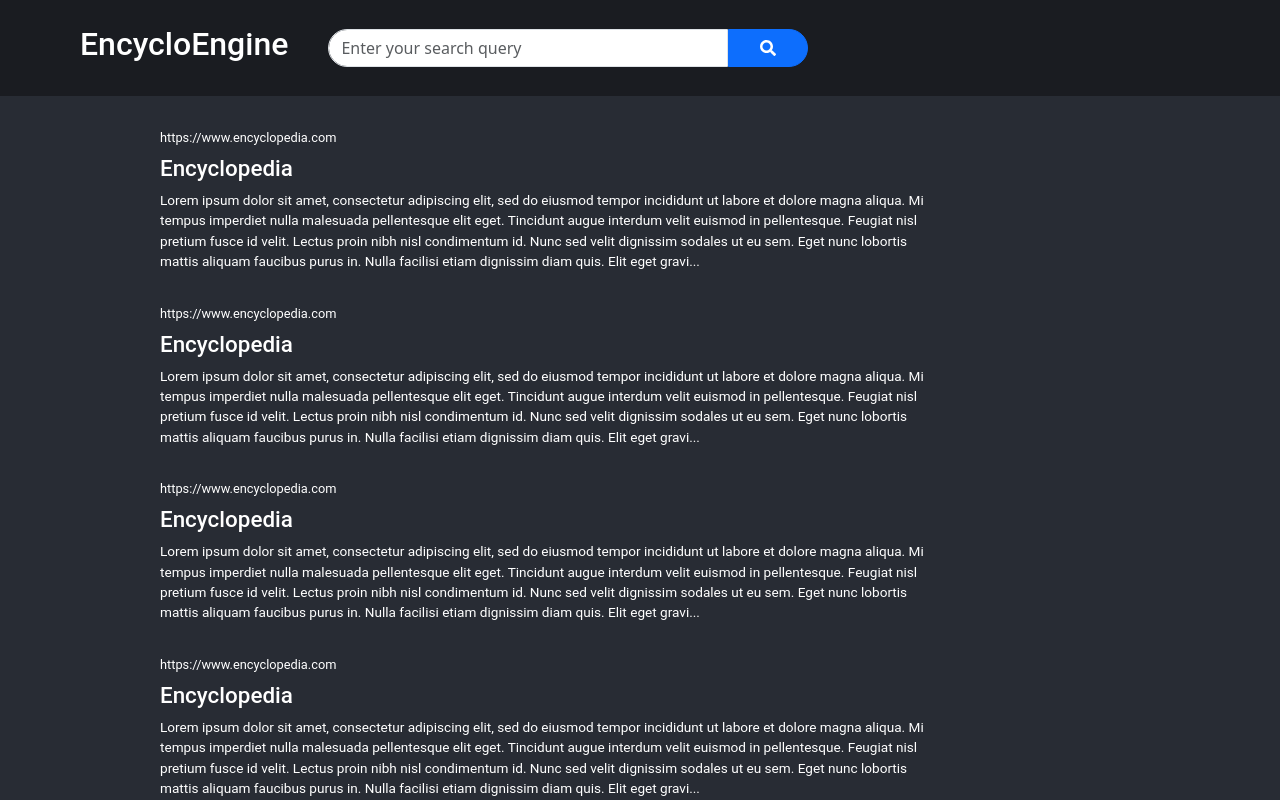
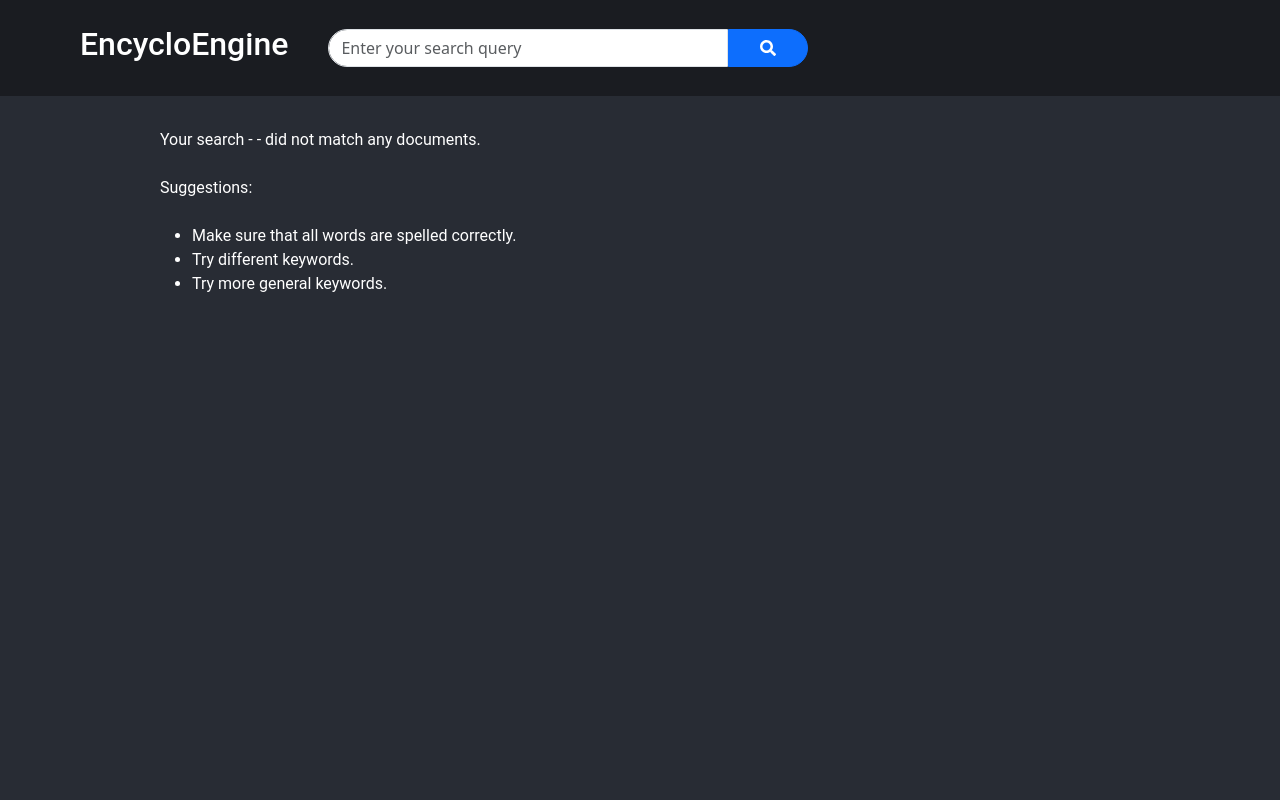
Before and after one commit to CzarCerro/EncyloEngine, a React (Create React App) app in the folder web-application/: page /searchResult in a window 1280 px wide. Shown: the top 800 px of the page. Built offline with nearby package versions, Linux system fonts and the light colour scheme.

Commit message:
feat: integrate with node

```diff
--- a/web-application/package.json
+++ b/web-application/package.json
@@ -6,6 +6,7 @@
     "@testing-library/jest-dom": "^5.16.5",
     "@testing-library/react": "^13.4.0",
     "@testing-library/user-event": "^13.5.0",
+    "axios": "^1.4.0",
     "bootstrap": "^5.3.0",
     "react": "^18.2.0",
     "react-dom": "^18.2.0",
--- a/web-application/src/App.css
+++ b/web-application/src/App.css
@@ -1,6 +1,9 @@
 .App h1,
 .App h2,
 .App span,
+.App p,
+.App ul,
+.App li,
 .App a {
   color: white;
   font-family: 'Roboto', sans-serif;
--- a/web-application/src/components/navBar/Navbar.js
+++ b/web-application/src/components/navBar/Navbar.js
@@ -2,13 +2,13 @@ import styles from './styles/navbar.module.css'
 import Title from '../common/Title';
 import SearchBar from '../searchBar/SearchBar';
 
-function Navbar({ searchQuery, handleSearchInputChange }) {
+function Navbar({ searchQuery, handleSearchInputChange, handleSearchResults }) {
 
     return (
         <div className={styles.Navbar}>
             <div className={styles.NavbarSearchFrame}>
                 <Title fontSize={2} />
-                <SearchBar searchQuery={searchQuery} handleSearchInputChange={handleSearchInputChange} />
+                <SearchBar searchQuery={searchQuery} handleSearchInputChange={handleSearchInputChange} handleSearchResults={handleSearchResults} />
             </div>
         </div>
     )
--- a/web-application/src/components/searchBar/SearchBar.js
+++ b/web-application/src/components/searchBar/SearchBar.js
@@ -1,25 +1,39 @@
-import './styles/searchbar.css'
-import { useNavigate } from "react-router-dom";
+import React, { useState } from 'react';
+import './styles/searchbar.css';
+import { useNavigate } from 'react-router-dom';
+import axios from 'axios';
 
-function SearchBar({ searchQuery, handleSearchInputChange }) {
+function SearchBar({ searchQuery, handleSearchInputChange, handleSearchResults }) {
     const navigate = useNavigate();
+    const [isLoading, setIsLoading] = useState(false);
 
     const handleSubmit = () => {
         if (searchQuery.trim() !== '') {
-            navigate('/searchResult');
+            setIsLoading(true);
+
+              axios.get(`http://localhost:5000/search?query=${encodeURIComponent(searchQuery)}`)
+                .then(response => {
+                  setIsLoading(false);
+                  console.log(response.data);
+                  handleSearchResults(response.data);
+                  navigate('/searchResult');
+                })
+                .catch(error => {
+                  setIsLoading(false);
+                  console.error('An error occurred during search:', error);
+                });
         }
     };
 
-
     return (
         <div>
-            <div class="input-group">
+            <div className="input-group">
                 <div style={{ display: 'flex', justifyContent: 'row' }}>
-                    <div class="form-outline">
+                    <div className="form-outline">
                         <input
                             id="search-focus"
                             type="search"
-                            class="form-control"
+                            className="form-control"
                             onChange={handleSearchInputChange}
                             placeholder="Enter your search query"
                             style={{
@@ -28,7 +42,7 @@ function SearchBar({ searchQuery, handleSearchInputChange }) {
                                 borderBottomRightRadius: '0',
                                 borderTopLeftRadius: '2rem',
                                 borderBottomLeftRadius: '2rem',
-                                boxShadow: 'none'
+                                boxShadow: 'none',
                             }}
                             value={searchQuery}
                         />
@@ -36,7 +50,8 @@ function SearchBar({ searchQuery, handleSearchInputChange }) {
                     <button
                         onClick={handleSubmit}
                         type="button"
-                        class="btn btn-primary"
+                        className={`btn btn-primary ${isLoading ? 'loading-button' : ''
+                            }`}
                         style={{
                             width: '5rem',
                             borderTopRightRadius: '2rem',
@@ -44,13 +59,14 @@ function SearchBar({ searchQuery, handleSearchInputChange }) {
                             borderTopLeftRadius: '0',
                             borderBottomLeftRadius: '0',
                         }}
+                        disabled={isLoading}
                     >
-                        <i class="fas fa-search"></i>
+                        <i className="fas fa-search"></i>
                     </button>
                 </div>
             </div>
         </div>
-    )
+    );
 }
 
-export default SearchBar
+export default SearchBar;
--- /dev/null
+++ b/web-application/src/components/searchResultBlock/NoResultBlock.js
@@ -0,0 +1,22 @@
+import styles from './styles/noresultblock.module.css'
+
+function NoResultBlock({searchQuery}) {
+
+    return(
+        <div className={styles.NoResultBlock}>
+        <p>
+          Your search - <strong>{searchQuery}</strong> - did not match any documents.
+        </p>
+        <p>
+          Suggestions:
+        </p>
+        <ul>
+          <li>Make sure that all words are spelled correctly.</li>
+          <li>Try different keywords.</li>
+          <li>Try more general keywords.</li>
+        </ul>
+      </div>
+    );
+}
+
+export default NoResultBlock;
--- /dev/null
+++ b/web-application/src/components/searchResultBlock/styles/noresultblock.module.css
@@ -0,0 +1,10 @@
+.NoResultBlock {
+    display: flex;
+    flex-direction: column;
+    gap: 0.5rem;
+    width: 60%;
+    height: fit-content;
+    margin-top: 2rem;
+    margin-left: 10rem;
+    cursor: pointer;
+  }
--- a/web-application/src/components/searchResultBlock/styles/searchresultblock.module.css
+++ b/web-application/src/components/searchResultBlock/styles/searchresultblock.module.css
@@ -10,7 +10,7 @@
   }
 
   .SearchResultBlock a {
-    font-size: 0.8rem;
+    font-size: 1rem;
     text-decoration: none;
   }
 
@@ -26,7 +26,7 @@
   }
 
   .SearchResultBlock span {
-    font-size: 0.85rem;
+    font-size: 1rem;
     padding: 0;
     margin: 0;
   }
--- a/web-application/src/pages/SearchResult.js
+++ b/web-application/src/pages/SearchResult.js
@@ -1,29 +1,37 @@
-import React from 'react';
+import React, { useState } from 'react';
 import PageFrame from '../components/common/PageFrame';
 import Navbar from '../components/navBar/Navbar';
 import styles from './styles/searchresult.module.css'
 import SearchResultBlock from '../components/searchResultBlock/SearchResultBlock';
-import mockData from '../mockData.js'
-
+import NoResultBlock from '../components/searchResultBlock/NoResultBlock';
 
 function SearchResult({ searchQuery, handleSearchInputChange }) {
+  const [searchResults, setSearchResults] = useState([]);
 
-  const data = mockData();
+  const handleSearchResults = (results) => {
+    setSearchResults(results);
+  };
 
   return (
     <PageFrame>
-      <Navbar searchQuery={searchQuery} handleSearchInputChange={handleSearchInputChange} />
+      <Navbar
+        searchQuery={searchQuery}
+        handleSearchInputChange={handleSearchInputChange}
+        handleSearchResults={handleSearchResults}
+      />
       <div className={styles.SearchResultBody}>
-        {
-          Array.from({ length: 10 }, (_, index) => (
+        {searchResults.length > 0 ? (
+          searchResults.map((result, index) => (
             <SearchResultBlock
               key={index}
-              url={data.url}
-              title={data.title}
-              content={data.content}
+              url={result.url}
+              title={result.title}
+              content={result.content}
             />
           ))
-        }
+        ) : (
+          <NoResultBlock searchQuery={searchQuery}/>
+        )}
       </div>
     </PageFrame>
   );
```
Also changed, not shown: 1 other file (tests, documents, lock files or other folders).
